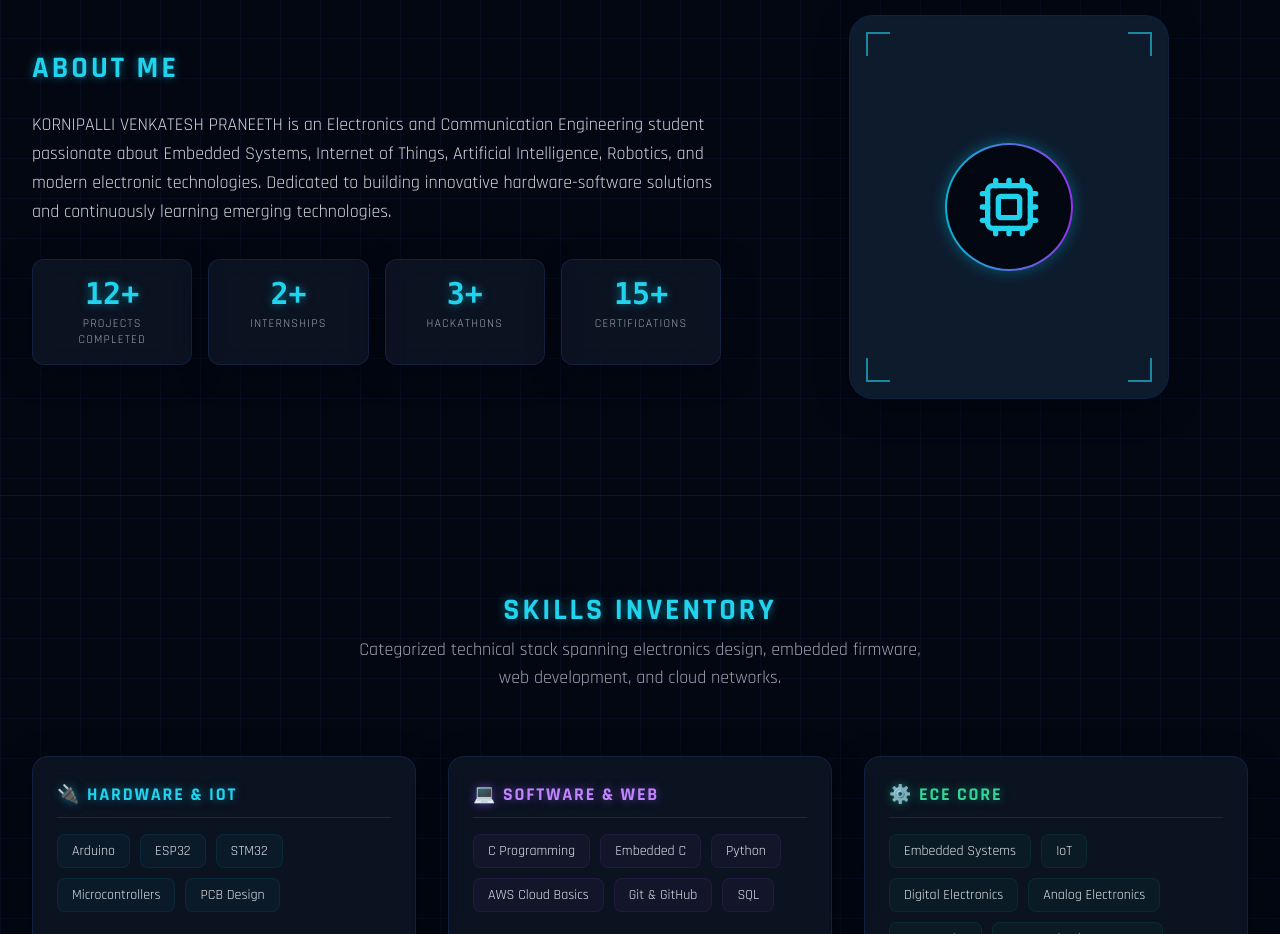
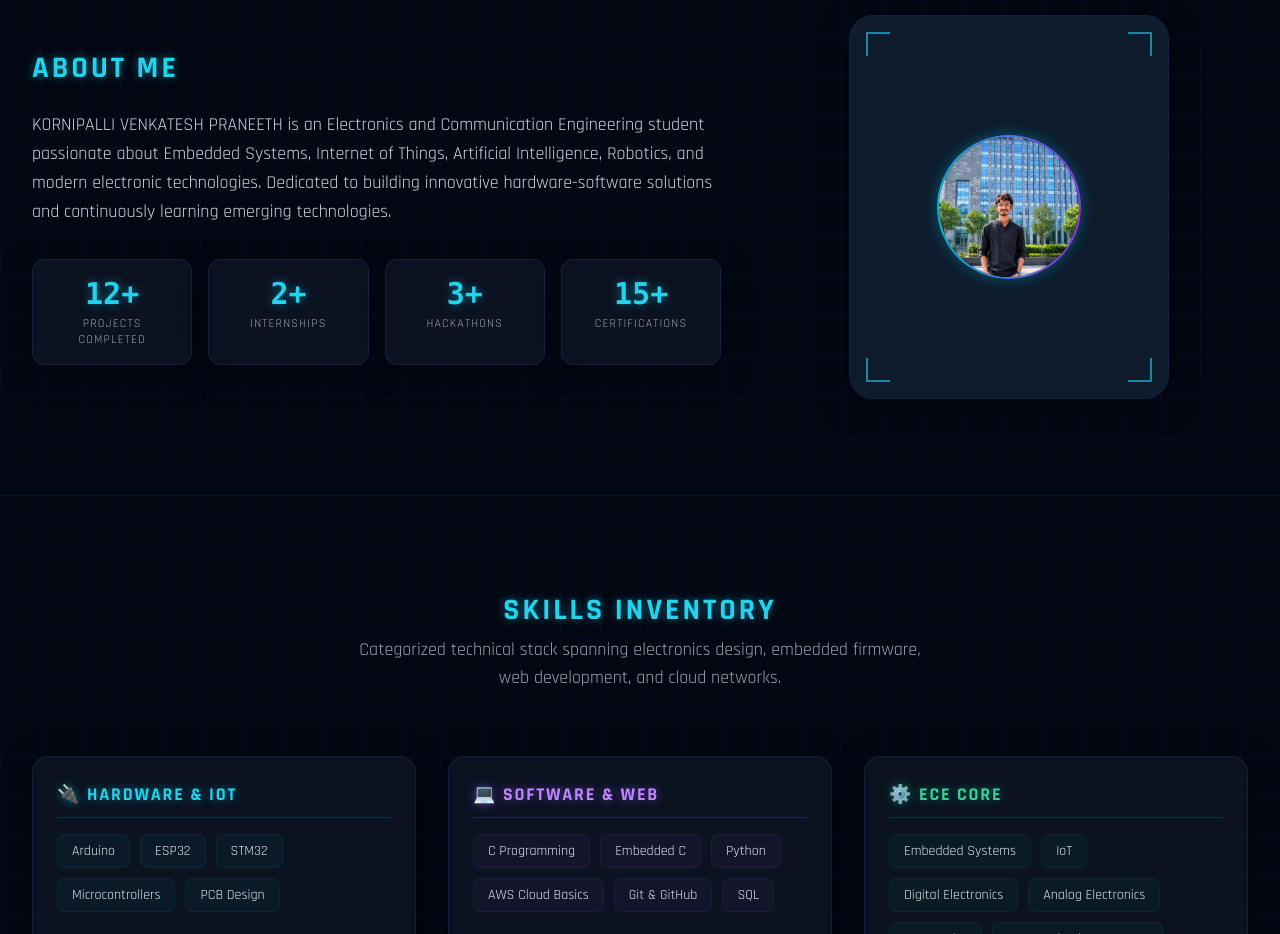
Before and after one commit to PraneethKV27/Portfolio, a React (Vite) app: page / in a window 1280 px wide. Shown: the part 882-1816 px from the top of the page. Built offline with nearby package versions, Linux system fonts and the light colour scheme.

Commit message:
feat: add user profile picture and document README

```diff
--- a/src/App.jsx
+++ b/src/App.jsx
@@ -1,6 +1,7 @@
 import React, { useState } from 'react';
 import { Mail, MapPin, Send, Cpu, Award, Briefcase, FileCode } from 'lucide-react';
 import { motion } from 'framer-motion';
+import profileImg from './assets/profile.jpg';
 
 export default function App() {
   const [formData, setFormData] = useState({ name: '', email: '', message: '' });
@@ -182,9 +183,13 @@ export default function App() {
               <div className="absolute bottom-4 right-4 w-6 h-6 border-b-2 border-r-2 border-cyan-400 opacity-60"></div>
 
               <div className="text-center">
-                <div className="w-32 h-32 rounded-full bg-gradient-to-r from-cyan-500 to-purple-600 mx-auto flex items-center justify-center p-0.5 shadow-glow-cyan relative">
-                  <div className="w-full h-full bg-gray-950 rounded-full flex items-center justify-center">
-                    <Cpu className="w-16 h-16 text-cyan-400 animate-pulse" />
+                <div className="w-36 h-36 rounded-full bg-gradient-to-r from-cyan-500 to-purple-600 mx-auto flex items-center justify-center p-0.5 shadow-glow-cyan relative overflow-hidden">
+                  <div className="w-full h-full bg-gray-950 rounded-full overflow-hidden flex items-center justify-center">
+                    <img
+                      src={profileImg}
+                      alt="Kornipalli Venkatesh Praneeth"
+                      className="w-full h-full object-cover scale-105"
+                    />
                   </div>
                 </div>
               </div>
```
Also changed, not shown: src/assets/profile.jpg (added), 1 other file (tests, documents, lock files or other folders).
